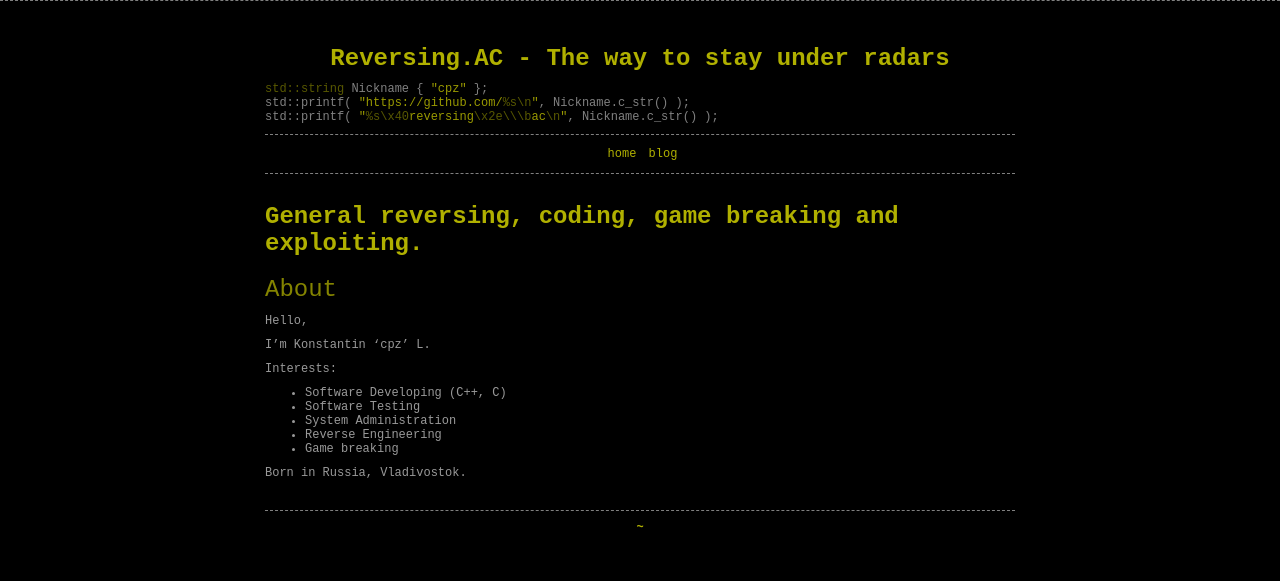
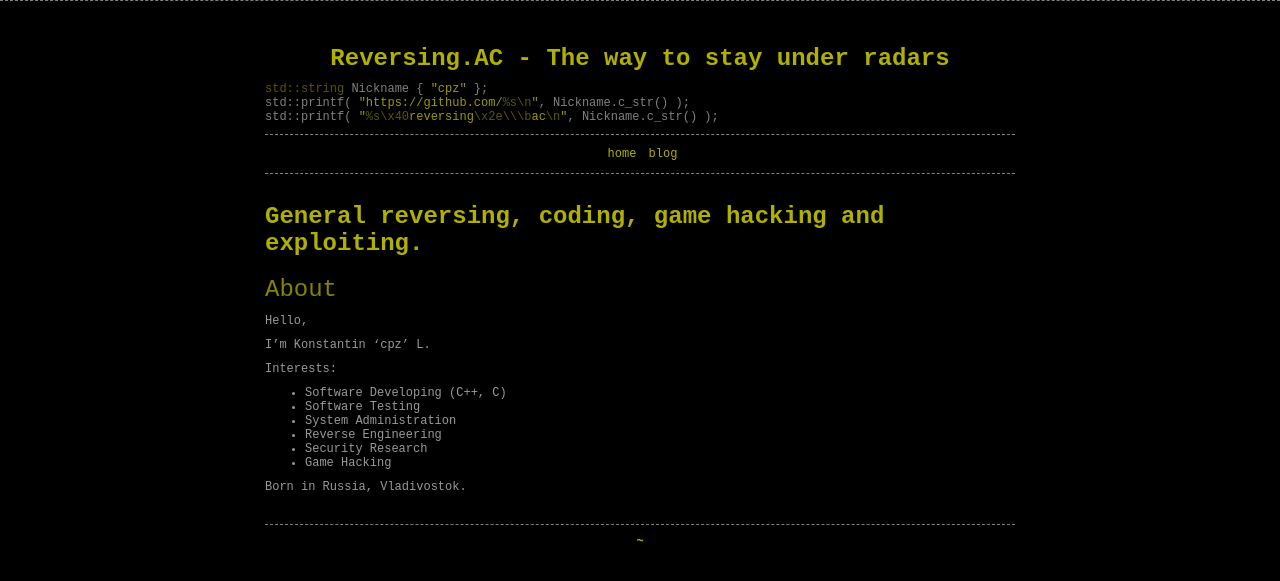
Before and after one commit to cpz/cpz.github.io, a Jekyll site: the page built from index.md, in a window 1280 px wide. Shown: the top 581 px of the page. Built offline with Jekyll 4.4.1, drawn with Linux system fonts in a browser that asks for light colours; our own code applies the rules of GitHub Pages for plain Markdown files.

Commit message:
Update index.md

```diff
--- a/index.md
+++ b/index.md
@@ -2,7 +2,7 @@
 layout: content
 ---
 
-# General reversing, coding, game breaking and exploiting.
+# General reversing, coding, game hacking and exploiting.
 
 ### About
 
@@ -15,6 +15,7 @@ Interests:
 * Software Testing
 * System Administration
 * Reverse Engineering
-* Game breaking
+* Security Research
+* Game Hacking
 
 Born in Russia, Vladivostok.
```
